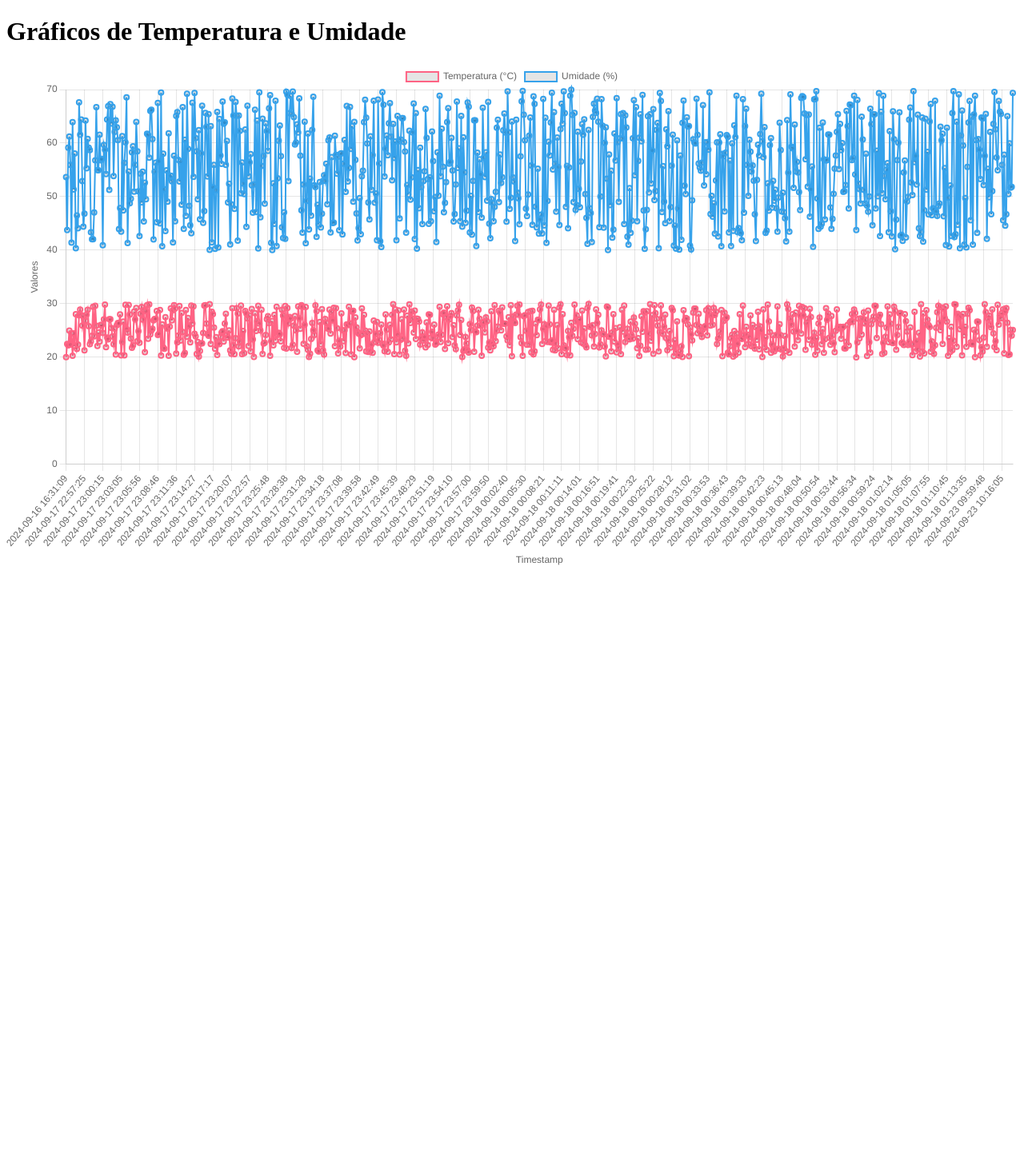
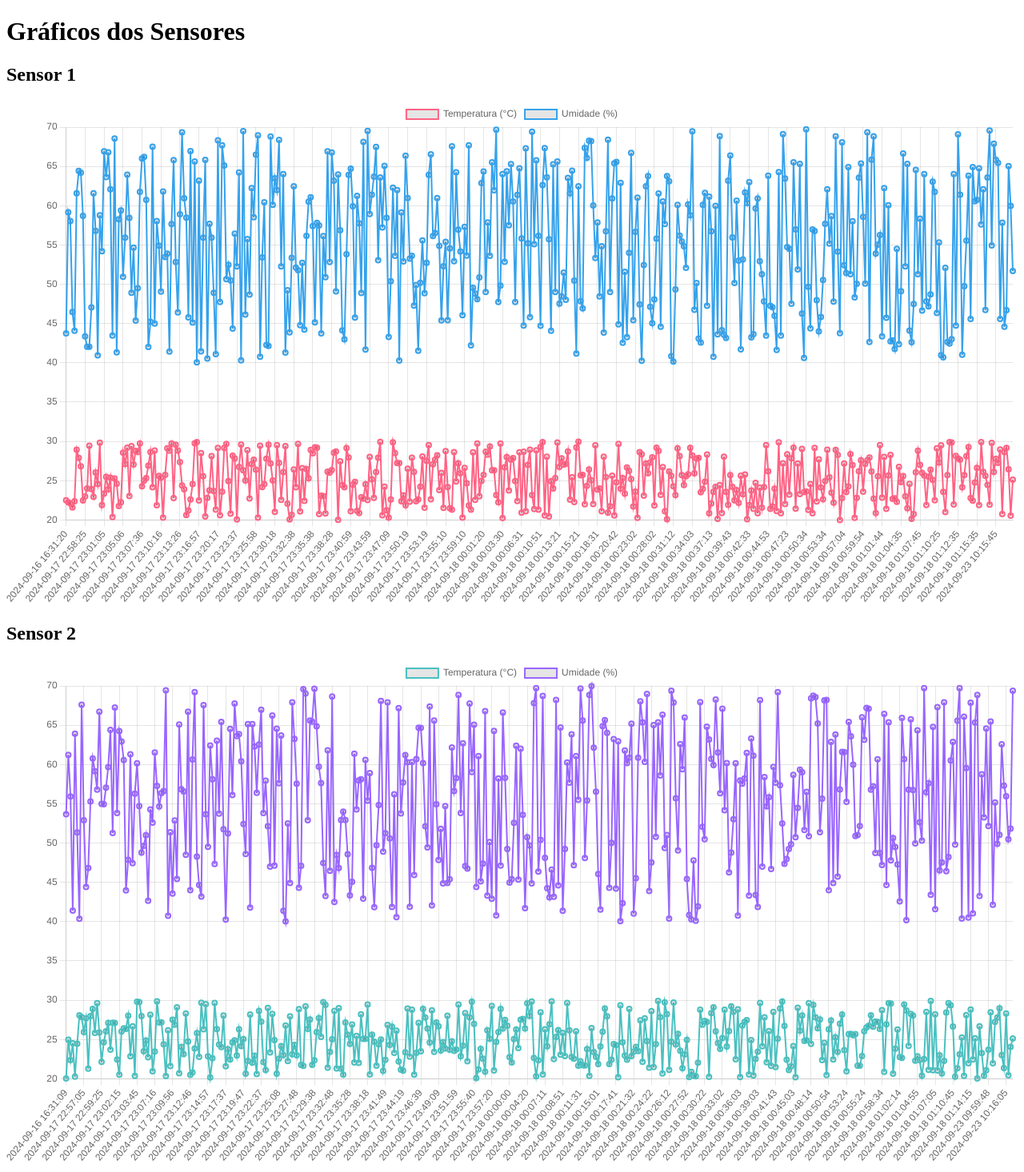
Before and after one commit to hecasan/dados-sensores-flask-python, a Flask app: page /graficos in a window 1280 px wide. Shown: the whole page at 80% size. Before the commit the page ends 707 px from the top, so only its background shows below. Run offline with Flask 3, Linux system fonts and the light colour scheme; data comes from the database, SQL or seed files in the repository; both versions use the stored data as it was after the commit.

Commit message:
Adicionado Gráficos de Múltiplos Sensores

```diff
--- a/app.py
+++ b/app.py
@@ -74,6 +74,27 @@ def dados_sensores_json():
         "umidade": umidades
     })
 
+# Novo endpoint para buscar dados filtrados por sensor_id (GET)
+@app.route('/dados-sensores/<int:sensor_id>', methods=['GET'])
+def obter_dados_sensor(sensor_id):
+    conn = sqlite3.connect(DATABASE)
+    cursor = conn.cursor()
+
+    # Consulta para filtrar os dados pelo sensor_id
+    cursor.execute('SELECT timestamp, temperatura, umidade FROM dados_sensores WHERE sensor_id = ?', (sensor_id,))
+    dados = cursor.fetchall()
+
+    # Transformando os dados em um formato adequado para JSON
+    dados_formatados = {
+        'timestamp': [linha[0] for linha in dados],
+        'temperatura': [linha[1] for linha in dados],
+        'umidade': [linha[2] for linha in dados]
+    }
+
+    conn.close()
+    return jsonify(dados_formatados)
+
+# Endpoint para exibir os gráficos
 @app.route('/graficos')
 def graficos():
     return render_template('graficos.html')
--- a/templates/graficos.html
+++ b/templates/graficos.html
@@ -6,8 +6,8 @@
     <title>Gráficos dos Sensores</title>
 
     <style>
-        /* Estilo para o canvas do gráfico */
-        #graficoTemperaturaUmidade {
+        /* Estilo para os gráficos */
+        #graficoSensor1, #graficoSensor2 {
             width: 100%;
             height: 400px;
         }
@@ -16,67 +16,79 @@
     <script src="https://cdn.jsdelivr.net/npm/chart.js"></script>
 </head>
 <body>
-    <h1>Gráficos de Temperatura e Umidade</h1>
+    <h1>Gráficos dos Sensores</h1>
 
-    <!-- Área para os gráficos -->
-    <canvas id="graficoTemperaturaUmidade"></canvas>
+    <h2>Sensor 1</h2>
+    <canvas id="graficoSensor1"></canvas>
+
+    <h2>Sensor 2</h2>
+    <canvas id="graficoSensor2"></canvas>
 
     <script>
-        // Função para buscar os dados do backend
-        async function obterDadosSensores() {
-            const response = await fetch('/dados-sensores-json');
+        // Função para buscar os dados do sensor
+        async function obterDadosSensor(sensorId) {
+            const response = await fetch(`/dados-sensores/${sensorId}`);
             const data = await response.json();
             return data;
         }
 
-        // Função para renderizar o gráfico
-        async function renderizarGrafico() {
-            const dadosSensores = await obterDadosSensores();
-
-            const ctx = document.getElementById('graficoTemperaturaUmidade').getContext('2d');
-            const grafico = new Chart(ctx, {
-                type: 'line', // Tipo de gráfico (pode ser alterado para 'bar', 'pie', etc)
+        // Função para renderizar os gráficos
+        async function renderizarGraficos() {
+            // Renderizar gráfico do Sensor 1
+            const dadosSensor1 = await obterDadosSensor(1);
+            const ctx1 = document.getElementById('graficoSensor1').getContext('2d');
+            new Chart(ctx1, {
+                type: 'line',
                 data: {
-                    labels: dadosSensores.timestamp, // Eixo x (timestamps)
+                    labels: dadosSensor1.timestamp,
                     datasets: [
                         {
                             label: 'Temperatura (°C)',
-                            data: dadosSensores.temperatura, // Dados de temperatura
+                            data: dadosSensor1.temperatura,
                             borderColor: 'rgba(255, 99, 132, 1)',
                             borderWidth: 2,
                             fill: false
                         },
                         {
                             label: 'Umidade (%)',
-                            data: dadosSensores.umidade, // Dados de umidade
+                            data: dadosSensor1.umidade,
                             borderColor: 'rgba(54, 162, 235, 1)',
                             borderWidth: 2,
                             fill: false
                         }
                     ]
-                },
-                options: {
-                    scales: {
-                        x: {
-                            title: {
-                                display: true,
-                                text: 'Timestamp'
-                            }
+                }
+            });
+
+            // Renderizar gráfico do Sensor 2
+            const dadosSensor2 = await obterDadosSensor(2);
+            const ctx2 = document.getElementById('graficoSensor2').getContext('2d');
+            new Chart(ctx2, {
+                type: 'line',
+                data: {
+                    labels: dadosSensor2.timestamp,
+                    datasets: [
+                        {
+                            label: 'Temperatura (°C)',
+                            data: dadosSensor2.temperatura,
+                            borderColor: 'rgba(75, 192, 192, 1)',
+                            borderWidth: 2,
+                            fill: false
                         },
-                        y: {
-                            beginAtZero: true,
-                            title: {
-                                display: true,
-                                text: 'Valores'
-                            }
+                        {
+                            label: 'Umidade (%)',
+                            data: dadosSensor2.umidade,
+                            borderColor: 'rgba(153, 102, 255, 1)',
+                            borderWidth: 2,
+                            fill: false
                         }
-                    }
+                    ]
                 }
             });
         }
 
-        // Chama a função para renderizar o gráfico assim que a página for carregada
-        renderizarGrafico();
+        // Chama a função para renderizar os gráficos
+        renderizarGraficos();
     </script>
 </body>
 </html>
```
Also changed, not shown: database.db.
